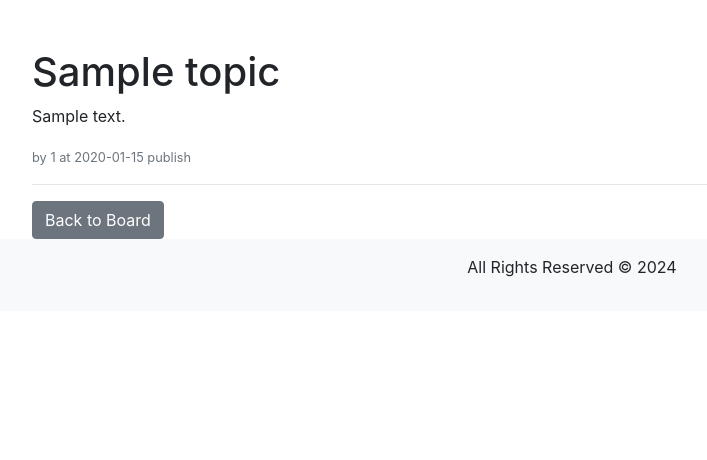
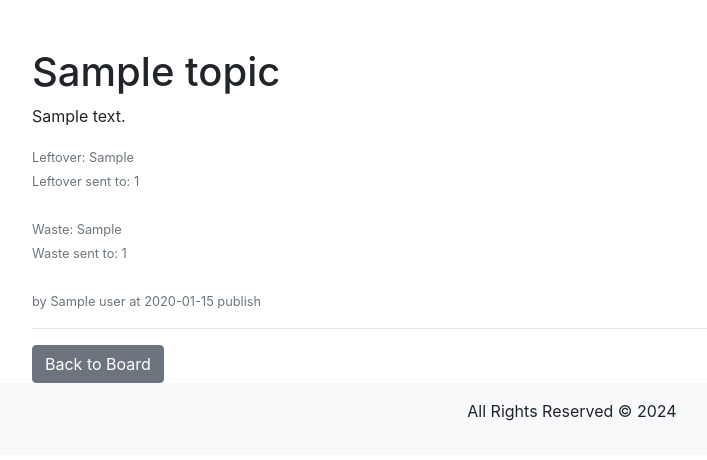
Before and after one commit to TaiwanCodingShrimp/ECO, a Django app: template src/Frontend/templates/boarddetail.html in a window 1280 px wide. Shown: the part 144-604 px from the top of the page, without its empty margins (68-775 px from the left). Run offline with Django 5.2, Linux system fonts and the light colour scheme; the template is opened without the code that fills it: most values are stand-ins (such as "Sample title", 1, 10 or a date in 2020); some libraries are stand-ins or nearby versions.

Commit message:
fix some bugs

```diff
--- a/src/Frontend/templates/boarddetail.html
+++ b/src/Frontend/templates/boarddetail.html
@@ -4,7 +4,12 @@
 <div class="container mt-5">
     <h1>{{ board.topic }}</h1>
     <p>{{ board.content }}</p>
-    <small class="text-muted"> by {{ board.user_id }} at {{ board.date|date:"Y-m-d" }} publish</small>
+
+    <small class="text-muted"> Leftover: {{ board.leftover_item }} </small><br>
+    <small class="text-muted"> Leftover sent to: {{ board.fb_id }}</small><br><br>
+    <small class="text-muted"> Waste: {{ board.waste_item }} </small><br>
+    <small class="text-muted"> Waste sent to: {{ board.wo_id }} </small><br><br>
+    <small class="text-muted"> by {{ board.user }} at {{ board.date|date:"Y-m-d" }} publish</small>
     <hr>
     <a href="{% url 'board' %}" class="btn btn-secondary">Back to Board</a>
 </div>
--- a/src/Users/models/datas.py
+++ b/src/Users/models/datas.py
@@ -56,7 +56,7 @@ class Waste(models.Model):
     status = models.CharField(max_length=20)
 
     def __str__(self) -> str:
-        return str(self.id)
+        return str(self.item)
 
 
 class FoodTable(models.Model):
```
